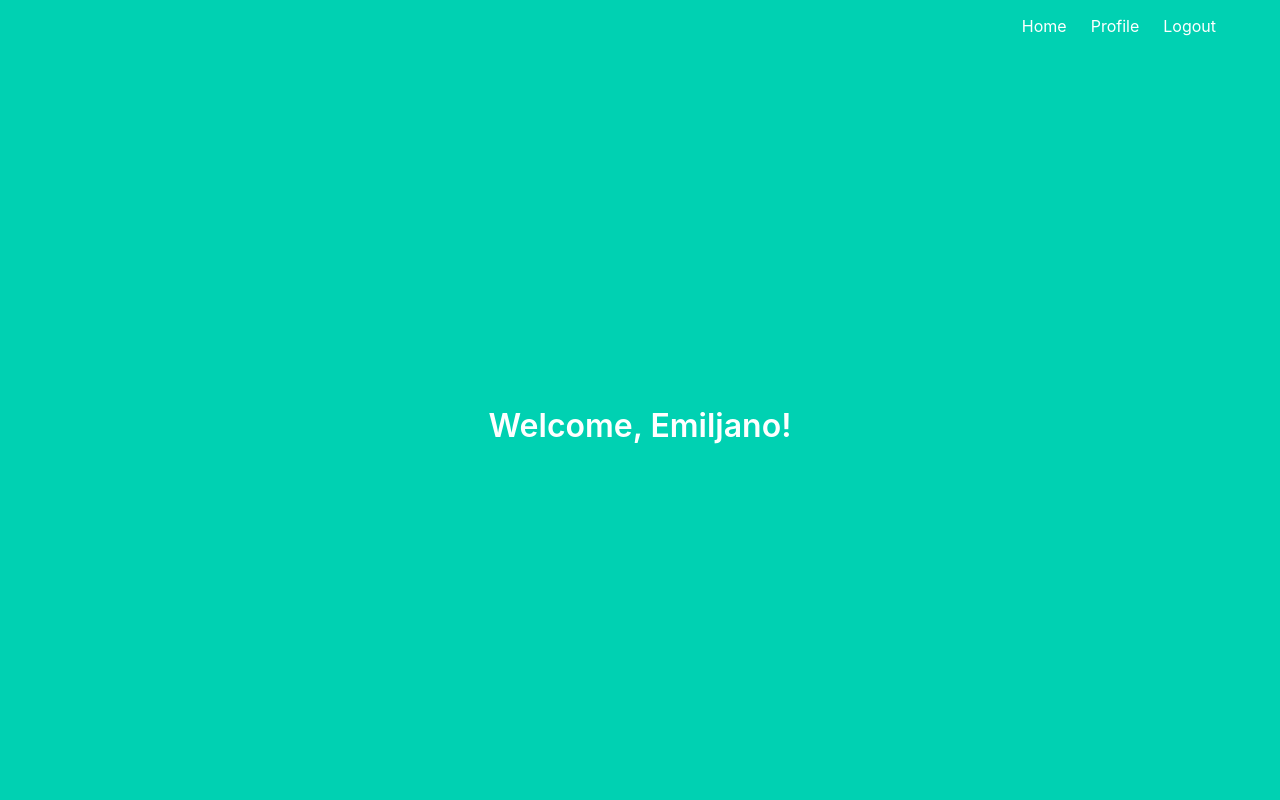
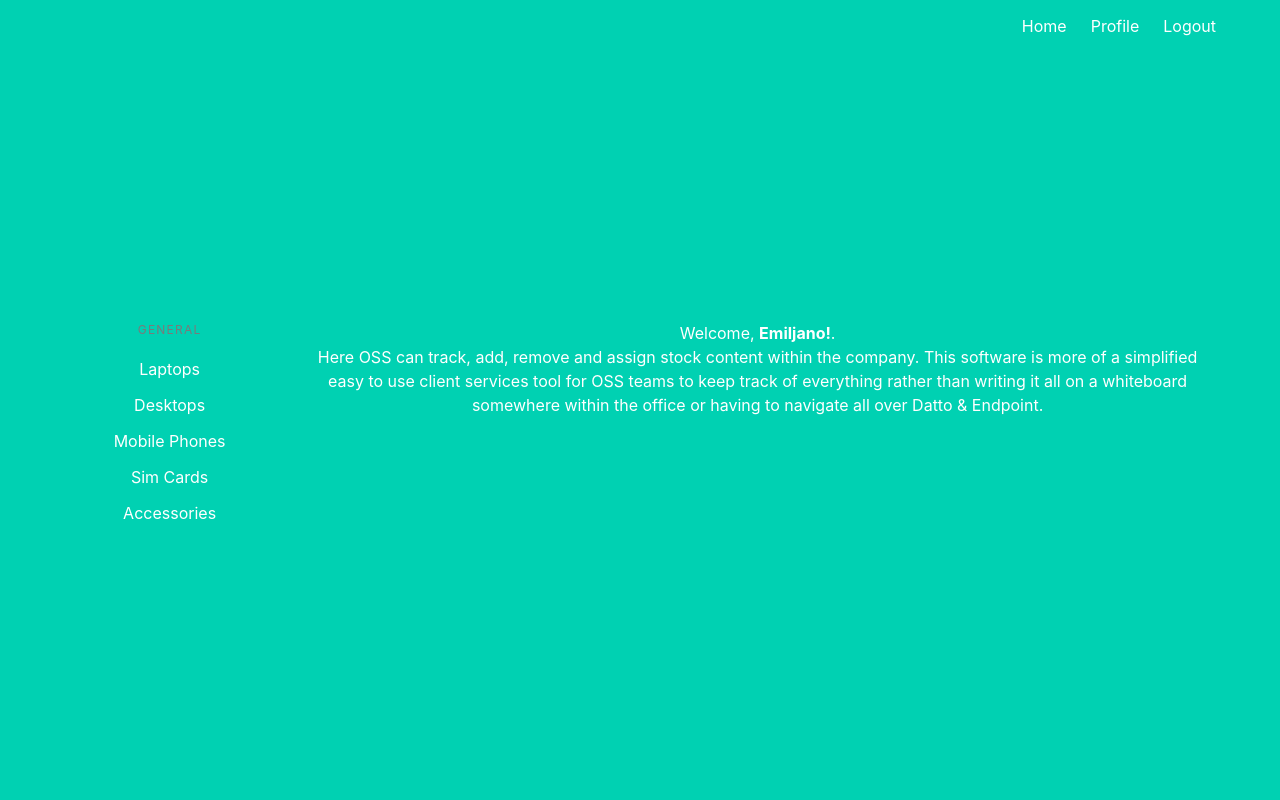
Before and after one commit to ValrynMilly/OCSIMS, a Flask app: page /profile in a window 1280 px wide. Run offline with Flask 2, Linux system fonts and the light colour scheme; a user stored in the database is signed in.

Commit message:
Update profile base after login
Just some HTML & Bootstrap editing. Added a sidebar because there will be multiple tables depending on what the user wants to search for.

```diff
--- a/IMSAPP/project/templates/profile.html
+++ b/IMSAPP/project/templates/profile.html
@@ -1,7 +1,35 @@
 {% extends "base.html" %}
 
 {% block content %}
-<h1 class="title">
-  Welcome, {{ name }}!
-</h1>
+<div class="columns">
+
+
+  <div class="column is-one-fifth">
+
+    <aside class="menu">
+      <p class="menu-label">
+        General
+      </p>
+      <ul class="menu-list">
+        <li><a>Laptops</a></li>
+        <li><a>Desktops</a></li>
+        <li><a>Mobile Phones</a></li>
+        <li><a>Sim Cards</a></li>
+        <li><a>Accessories</a></li>
+      </ul>
+    </aside>
+
+  </div>
+
+  <div class="column">
+
+    <div>
+    <h1 class="block"> Welcome, <strong>{{ name }}!</strong>. </h1>
+    </div>
+
+      <h4>
+      Here OSS can track, add, remove and assign stock content within the company. This software is more of a simplified easy to use client services tool for OSS teams to keep track of everything rather than writing it all on a whiteboard somewhere within the office or having to navigate all over Datto & Endpoint.
+      </h4>
+
+  </div>
 {% endblock %}
```
